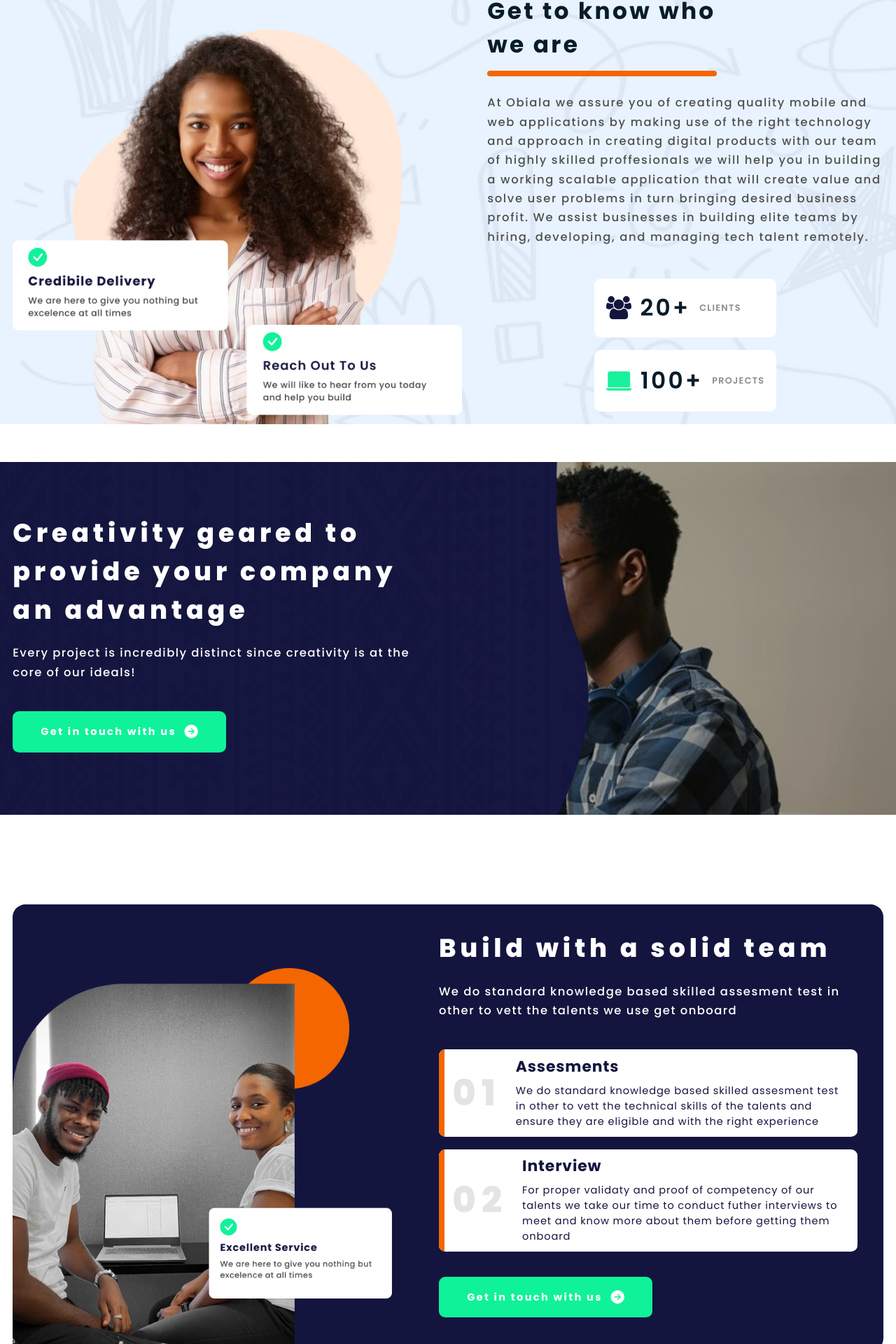
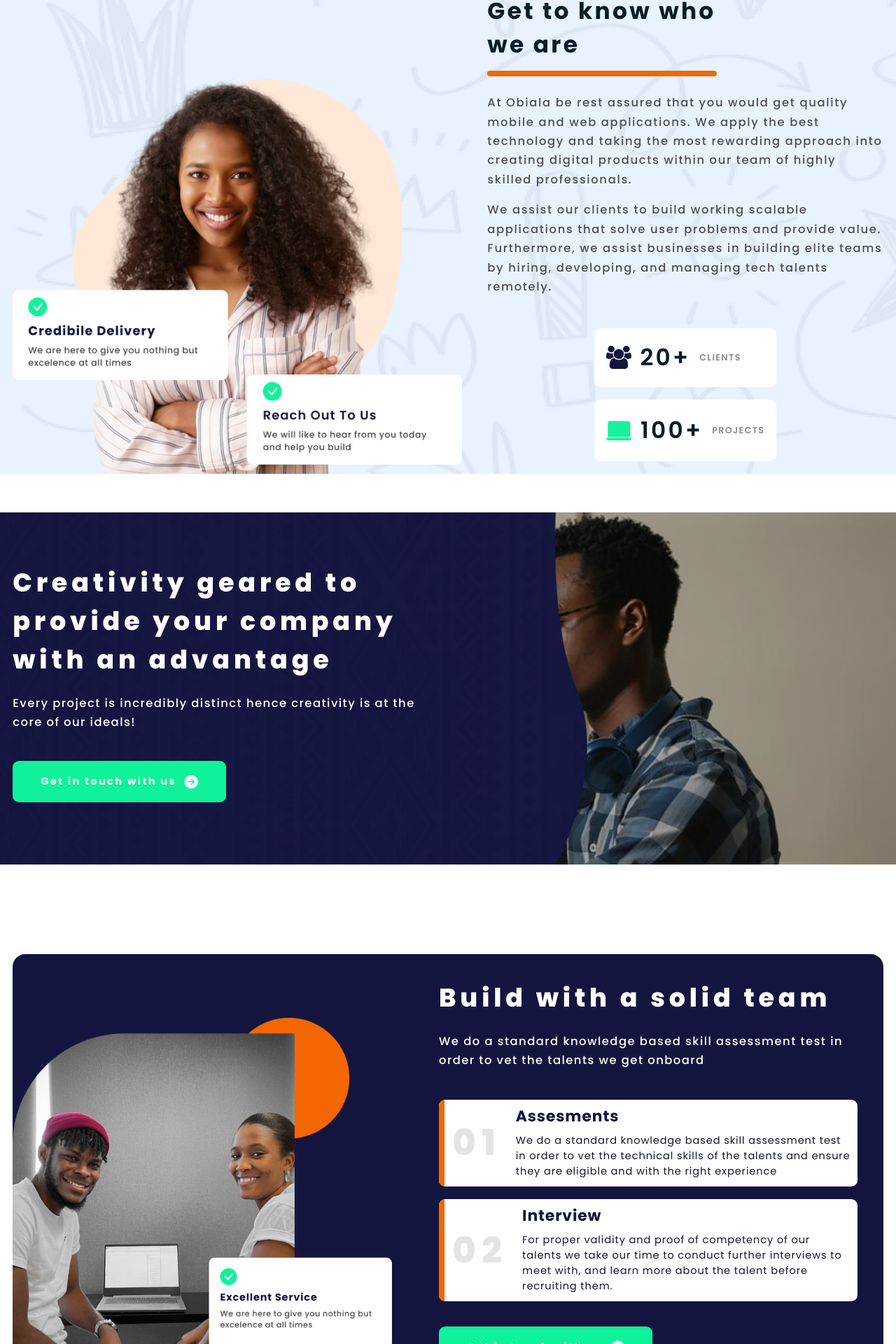
Before and after one commit to B-Koda-Projects/obiala-web-frontend, a Next.js app: page / in a window 1280 px wide. Shown: the part 1730-3650 px from the top of the page at 70% size. Built offline with nearby package versions, Linux system fonts and the light colour scheme.

Commit message:
fix: made some minor changes

```diff
--- a/components/homepage/AboutUsSection.js
+++ b/components/homepage/AboutUsSection.js
@@ -45,14 +45,16 @@ const AboutUsSection = () => {
           <h1>Get to know who we are </h1>
           <hr />
           <p>
-            At Obiala we assure you of creating quality mobile and web
-            applications by making use of the right technology and approach in
-            creating digital products with our team of highly skilled
-            proffesionals we will help you in building a working scalable
-            application that will create value and solve user problems in turn
-            bringing desired business profit. We assist businesses in building
-            elite teams by hiring, developing, and managing tech talent
-            remotely.
+            At Obiala be rest assured that you would get quality mobile and web
+            applications. We apply the best technology and taking the most
+            rewarding approach into creating digital products within our team of
+            highly skilled professionals.
+          </p>
+          <p>
+            We assist our clients to build working scalable applications that
+            solve user problems and provide value. Furthermore, we assist
+            businesses in building elite teams by hiring, developing, and
+            managing tech talents remotely.
           </p>
           <div className={styles.statistics}>
             <div className={styles.clients}>
--- a/components/homepage/BuildSection.js
+++ b/components/homepage/BuildSection.js
@@ -41,8 +41,8 @@ const BuildSection = () => {
         <div className={styles.right}>
           <h1>Build with a solid team</h1>
           <p>
-            We do standard knowledge based skilled assesment test in other to
-            vett the talents we use get onboard
+            We do a standard knowledge based skill assessment test in order to
+            vet the talents we get onboard
           </p>
           <div className={styles.step} id='build-step-1'>
             <div className={styles.orangeBar}></div>
@@ -50,8 +50,8 @@ const BuildSection = () => {
             <div className={styles.stepDetails}>
               <span className={styles.title}>Assesments</span>
               <span>
-                We do standard knowledge based skilled assesment test in other
-                to vett the technical skills of the talents and ensure they are
+                We do a standard knowledge based skill assessment test in order
+                to vet the technical skills of the talents and ensure they are
                 eligible and with the right experience
               </span>
             </div>
@@ -62,9 +62,9 @@ const BuildSection = () => {
             <div className={styles.stepDetails}>
               <span className={styles.title}>Interview</span>
               <span>
-                For proper validaty and proof of competency of our talents we
-                take our time to conduct futher interviews to meet and know more
-                about them before getting them onboard
+                For proper validity and proof of competency of our talents we
+                take our time to conduct further interviews to meet with, and
+                learn more about the talent before recruiting them.
               </span>
             </div>
           </div>
--- a/components/homepage/CreativitySection.js
+++ b/components/homepage/CreativitySection.js
@@ -7,9 +7,9 @@ const CreativitySection = () => {
     <section className={styles.creativitySection}>
       <div className={styles.creativityContainer}>
         <div className={styles.creativityContent}>
-          <h1>Creativity geared to provide your company an advantage</h1>
+          <h1>Creativity geared to provide your company with an advantage</h1>
           <p>
-            Every project is incredibly distinct since creativity is at the core
+            Every project is incredibly distinct hence creativity is at the core
             of our ideals!
           </p>
           <Link href='/#contact'>
--- a/components/homepage/ServicesSection.js
+++ b/components/homepage/ServicesSection.js
@@ -92,9 +92,9 @@ const ServicesSection = () => {
             <h2>Branding & Graphics Design</h2>
             <p>
               For your business or startup to stand out you need to have a
-              unique identity we are here to help you in creating logos and
-              designs that allows your customers and clients to know what to
-              expect from your company
+              unique identity and selling point. We are here to help you create
+              logos and designs that would give clients insights on what value
+              proposition to expect from your company.
             </p>
           </div>
         </div>
--- a/styles/globals.scss
+++ b/styles/globals.scss
@@ -40,4 +40,5 @@ body {
 .body-container {
   max-width: 174rem;
   margin: 0 auto;
+  overflow-x: hidden;
 }
```
